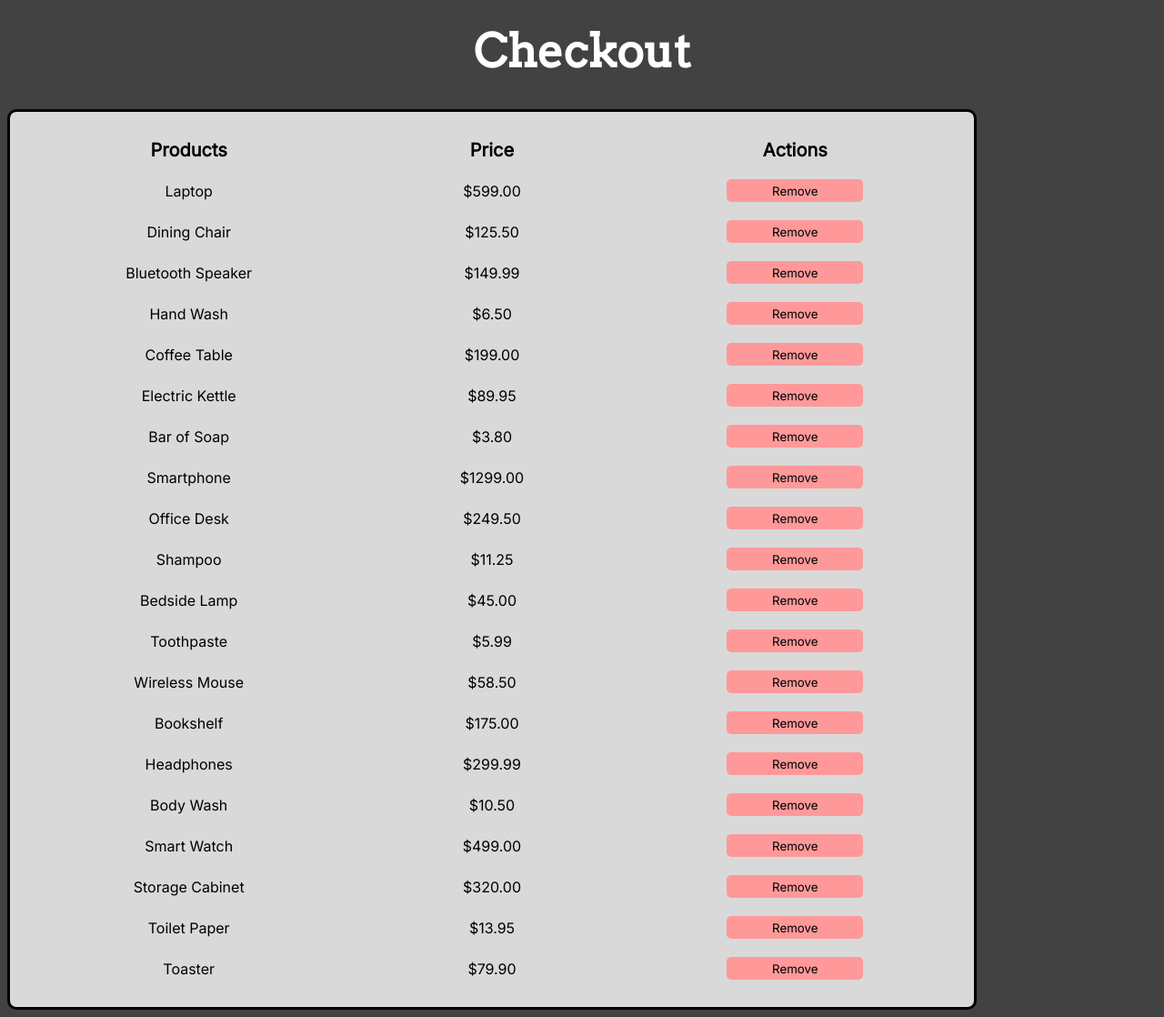
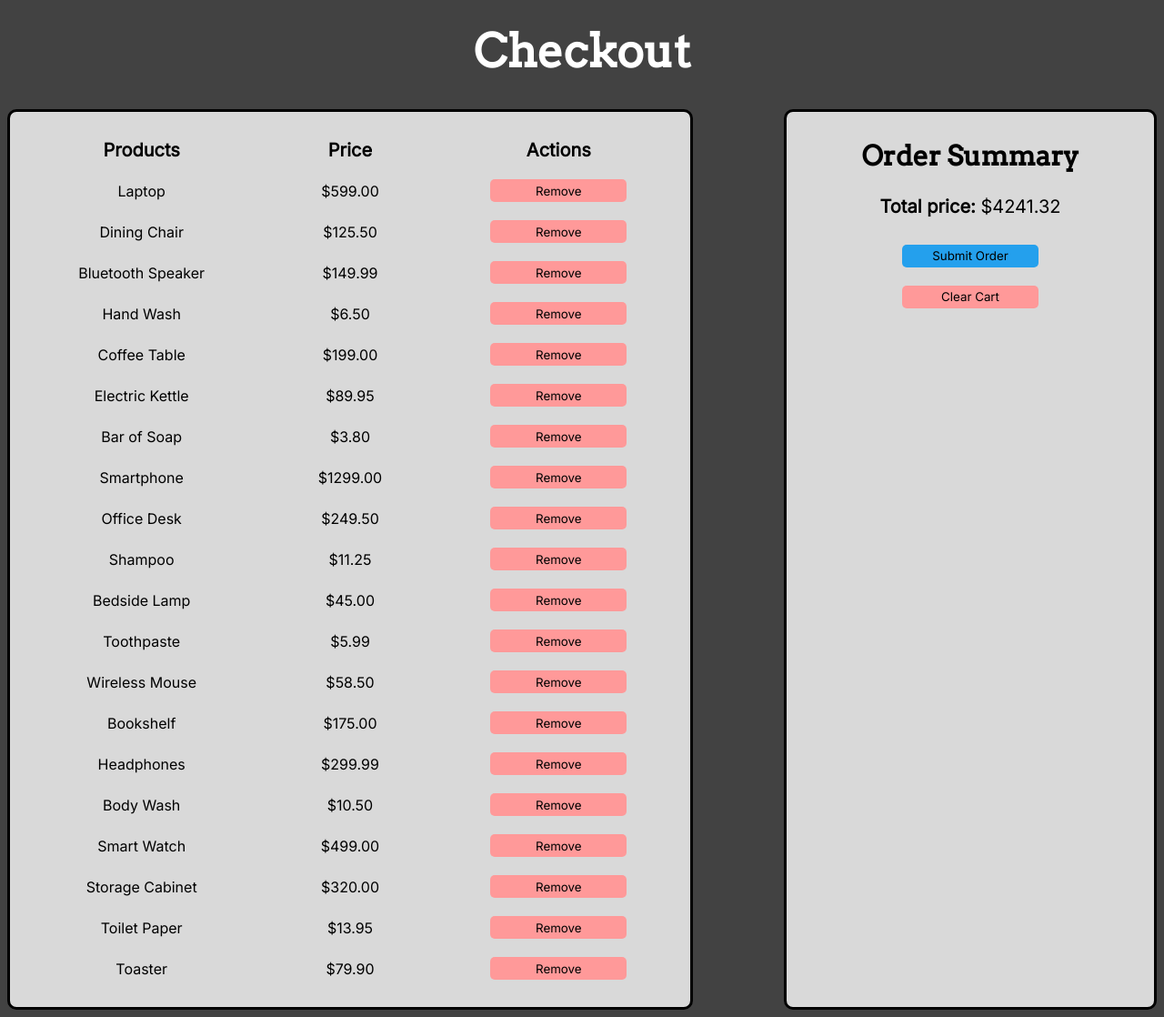
Before and after one commit to dylanguo0/guangdong_store, a Flask app: page /checkout in a window 1280 px wide. Shown: the part 30-1148 px from the top of the page at 91% size. Run offline with Flask 3, Linux system fonts and the light colour scheme; data comes from the database, SQL or seed files in the repository.

Commit message:
Created an order summary for the checkout page

```diff
--- a/website/static/styles.css
+++ b/website/static/styles.css
@@ -33,6 +33,13 @@ h1 {
     font-size: 50px;
     text-align: center;
     color: white;
+}
+
+h2 {
+    font-family: 'Arvo';
+    font-size: 30px;
+    text-align: center;
+    margin-top: 0;
 }
 
 p {
@@ -113,6 +120,11 @@ button.remove:active {
     object-fit: cover;
 }
 
+.flex-container {
+    display: flex;
+    gap: 100px;
+}
+
 .checkout-card {
     width: 1000px;
     border: 3px solid black;
@@ -140,6 +152,24 @@ button.remove:active {
     margin: auto;
 }
 
+.order-summary-card {
+    width: 500px;
+    border: 3px solid black;
+    padding: 30px;
+    text-align: center;
+    border-radius: 10px;
+    background-color: #D9D9D9;
+    gap: 20px;
+}
+
+.order-summary-card p {
+    font-size: 20px;
+}
+
+.order-summary-card button {
+    margin: 10px 0;
+}
+
 /* GRIDS */
 .product-grid {
     display: grid;
--- a/website/templates/checkout.html
+++ b/website/templates/checkout.html
@@ -1,6 +1,7 @@
 {% extends "layout.html" %}
 {% block body %}
 <h1>Checkout</h1>
+<div class="flex-container">
     <div class="checkout-card">
         <div class="checkout-header">
             <b>Products</b>
@@ -15,4 +16,11 @@
             </div>
         {% endfor %}
     </div>
+    <div class="order-summary-card">
+        <h2>Order Summary</h2>
+        <p><strong>Total price:</strong> ${{ "%.2f" | format(database['products'] | map(attribute=3) | sum | float) }}</p>
+        <button type="button">Submit Order</button><br>
+        <button type="button" class="remove">Clear Cart</button><br>
+    </div>
+</div>
 {% endblock %}
```
Lines whose indentation alone changed are shown as unchanged.
